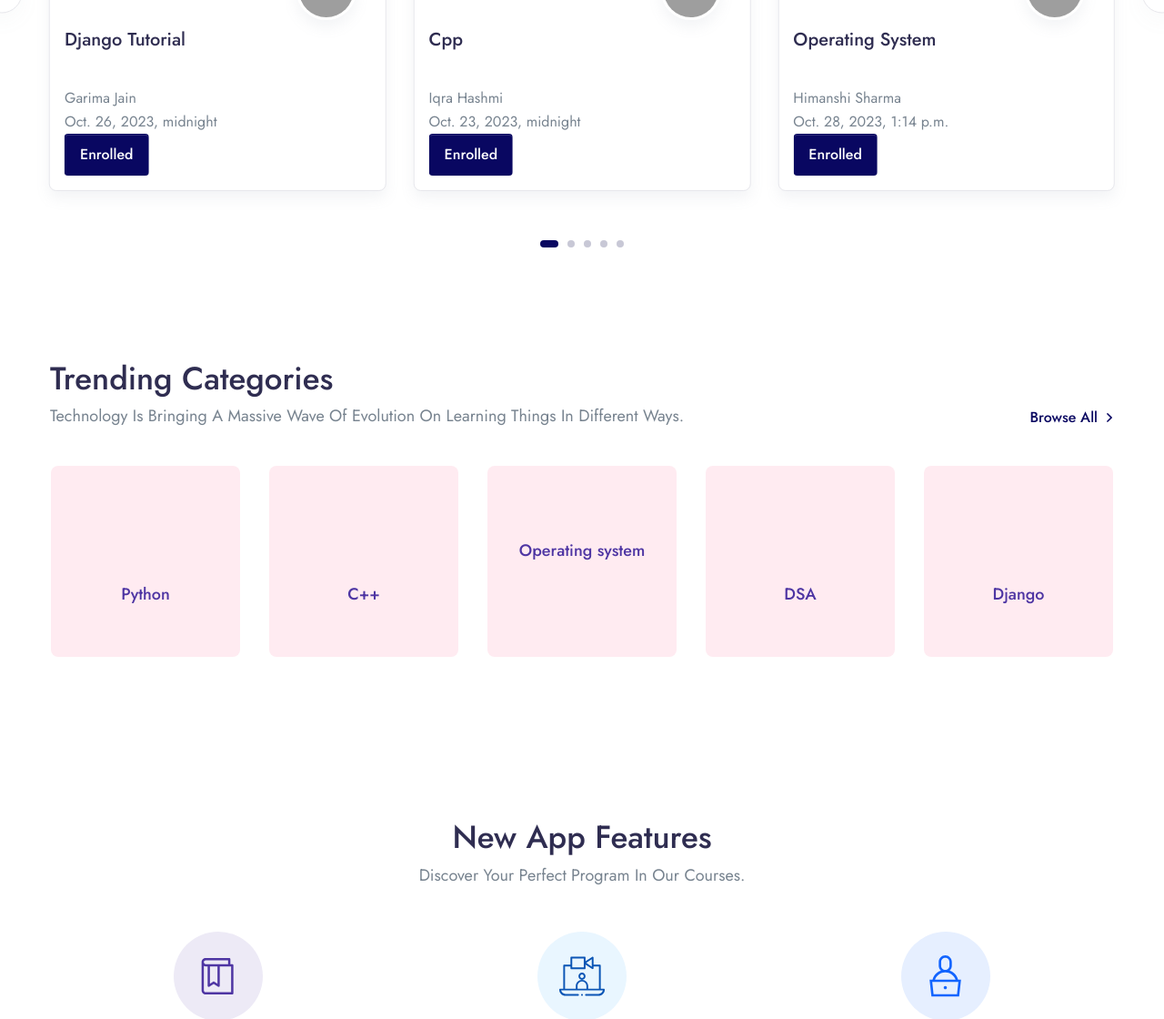
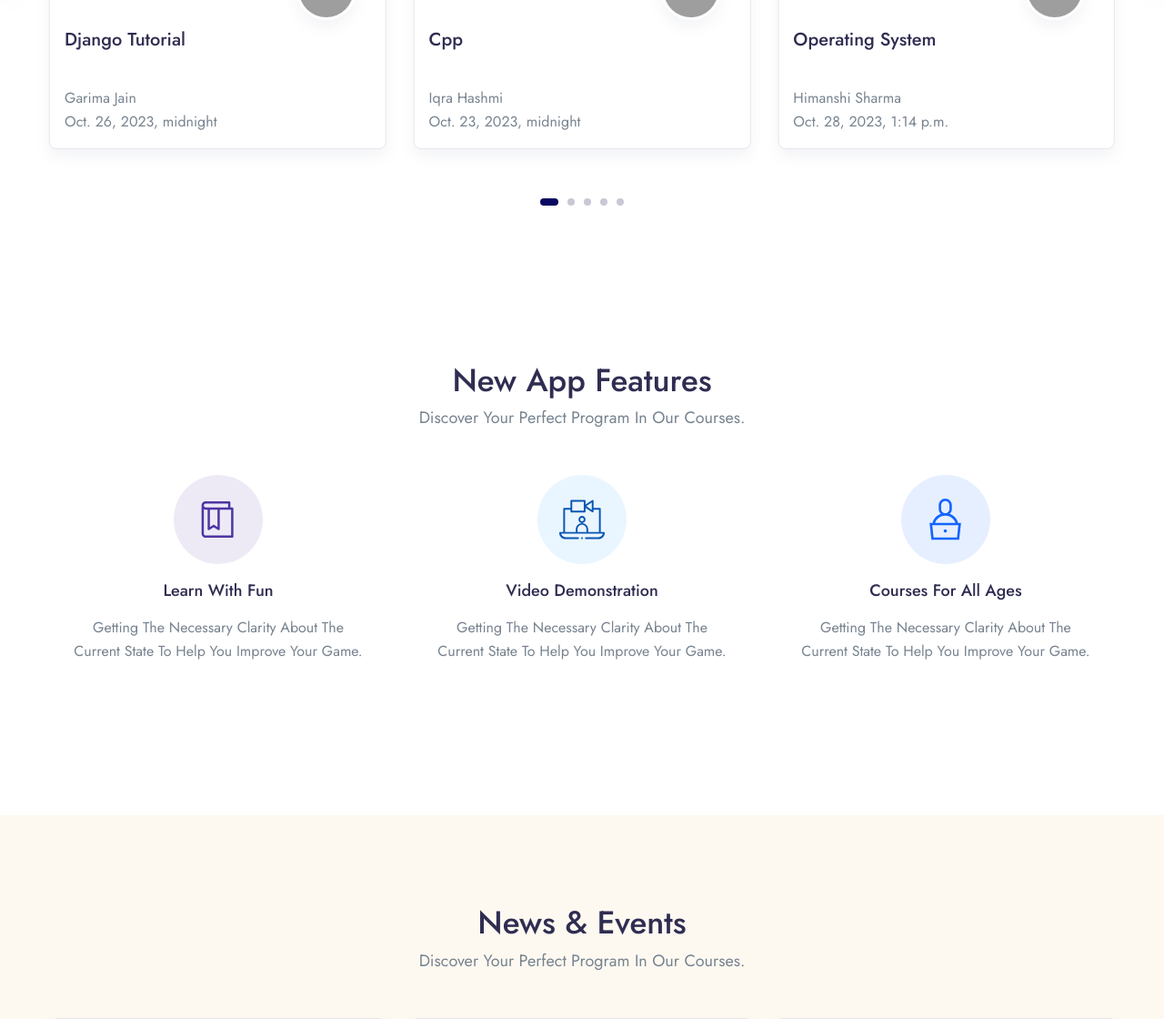
Before and after one commit to Garimajain08/Moonsite_LMS, a Django app: page / in a window 1280 px wide. Shown: the part 1129-2249 px from the top of the page at 91% size. Run offline with Django 4.2, Linux system fonts and the light colour scheme; data comes from the database, SQL or seed files in the repository; parts of the project's set-up code (start-up, migrations or seed data) failed here and were passed over; some libraries are stand-ins or nearby versions; grey boxes are pictures that could not be loaded.

Commit message:
modified

```diff
--- a/mysite/views.py
+++ b/mysite/views.py
@@ -11,7 +11,13 @@ def base(request):
     return render(request,'base.html')
 def logoutpage(request):
     logout(request)
-    return render(request,'main/index.html')
+    category = Categories.objects.all ()
+    course = Course.objects.all ()
+    teacher = Author.objects.all ()
+    print ( "categories only after login", category )
+    print ( teacher )
+
+    return render ( request, 'main/index.html', {"category": category, "course": course, "teacher": teacher} )
 def contact(request):
     category = Categories.objects.all ()
     course = Course.objects.all ()
@@ -19,11 +25,7 @@ def contact(request):
         name = request.object.get(name)
         email = request.object.get ( email)
         message = request.object.get(message)
-        obj =Contact(name=name,email=email,)
-
-
-
-        print("dsa")
+        obj =Contact(name=name,email=email)
     return render(request,'main/contact.html',{"category":category,"course":course})
 def aboutus(request):
     category = Categories.objects.all ()
@@ -33,14 +35,14 @@ def home(request):
     category = Categories.objects.all()
     course = Course.objects.all()
     teacher = Author.objects.all()
+    print("categories only after login",category)
     print(teacher)
     return render(request,'main/index.html',{"category":category,"course":course,"teacher":teacher})
 def course(request):
     category = Categories.objects.all()
     levels = Levels.objects.all()
+    print("Rimmimimim")
     course = Course.objects.all()
-
-
     return render(request,'main/single_course.html',{'categories':category,'levels':levels,"course":course,"category":category})
 def filter_courses(request):
     category = request.GET.getlist('category[]')
@@ -150,19 +152,23 @@ def profile_update(request):
 
         return redirect ( 'home' )
 def course_detalis(request,slug):
-    course = Course.objects.filter(slug=slug)
-    obj = Enrollment.objects.filter(user=request.user,course=course[0]).exists()
-    print(obj,course[0])
-    assign_discuss=False
-    if obj:
+
+      course = Course.objects.filter(slug=slug)
+      obj = Enrollment.objects.filter(course=course[0]).exists()
+      print(obj,course[0])
+      assign_discuss=False
+      if obj:
 
         assign_discuss=True
 
-    if course.exists():
+      if course.exists():
         course = course.first()
-    else:
+      else:
         return redirect('error')
-    return render (request,'course/course_detail.html',{'course':course,"assign_discuss":assign_discuss})
+      return render (request,'course/course_detail.html',{'course':course})
+
+
+
 def page_not_found(request):
     return render(request,'error/404.html')
 def discuss(request,slug):
@@ -190,13 +196,11 @@ def discuss(request,slug):
 def assignment(request,slug):
     course = Course.objects.filter ( slug=slug )[0]
     assignment = Assignment.objects.filter(course = course)[0]
-    enrolled = Enrollment.objects.filter(user = request.user,course=course).exists()
-    if enrolled:
-      score= Score.objects.filter(user_detail=request.user,assignment=assignment,course=course).exists()
-      if score:
+    score= Score.objects.filter(user_detail=request.user,assignment=assignment,course=course).exists()
+    if score:
         grad = Score.objects.get(user_detail=request.user,assignment=assignment,course=course)
         score=grad.grades
-      else:
+    else:
         score="Assignment not submitted"
     if request.method=="POST":
         user = request.user
--- a/templates/main/index.html
+++ b/templates/main/index.html
@@ -1,3 +1,4 @@
+
 {% extends 'base.html' %}
 {% block title%} Home {% endblock %}
 {% block content %}
@@ -129,7 +130,10 @@
                     {% if request.user.is_authenticated %}
             <a href="{% url 'course'%}" class="btn btn-tangerine btn-wide rounded-lg d-none d-lg-inline-block" data-aos="fade-up" data-aos-duration="200">VIEW COURSES</a>
                   {% else %}
-                      <a href="" class="btn btn-tangerine btn-wide rounded-lg d-none d-lg-inline-block" data-aos="fade-up" data-aos-duration="200">VIEW COURSES</a>
+                      <a href="{% url 'course'%}" class="btn btn-tangerine btn-wide rounded-lg d-none d-lg-inline-block" data-aos="fade-up" data-aos-duration="200">VIEW COURSES</a>
+
+<!--                      <a href="" class="btn btn-tangerine btn-wide rounded-lg d-none d-lg-inline-block" data-aos="fade-up" data-aos-duration="200">VIEW COURSES</a>-->
+
                     {% endif %}
                 </div>
             </div> <!-- / .row -->
@@ -227,10 +231,13 @@
 
 
                                                 <div class="rating">{{i.created_at}}</div>
-  <form method="post" action="enrollment/{{i.slug}}">
-                                    {% csrf_token %}
-                                 <button type="submit"  class="btn  btn-sm btn-primary">Enrolled</button>
-                                  </form>
+
+
+<!--  <form method="post" action="enrollment/{{i.slug}}">-->
+<!--                                    {% csrf_token %}-->
+<!--                                 <button type="submit"  class="btn  btn-sm btn-primary">Enrolled</button>-->
+<!--                                  </form>-->
+
                                             </div>
 
 
@@ -291,7 +298,11 @@
                     <div class="mx-n4 flickity-button-outset" data-flickity='{"pageDots": true, "prevNextButtons": true, "cellAlign": "left", "wrapAround": true, "imagesLoaded": true}'>
 
                         {% for i in course %}
-                           {% if i.category.id == cat.id %}
+
+
+
+<!--                           {% if i.category.id == cat.id %}-->
+
                         <div class="col-12 col-md-6 col-xl-4 col-wd-3 pb-4 pb-md-7" style="padding-right:15px;padding-left:15px;">
                             <!-- Card -->
                             <div class="card border shadow p-2 rounded-lg sk-fade">
@@ -381,9 +392,14 @@
                                 </div>
                             </div>
                         </div>
-{% else %}
 
-                          {% endif %}
+
+
+
+<!--{% else %}-->
+
+<!--                          {% endif %}-->
+
 {% endfor %}
 
 
@@ -398,48 +414,61 @@
 
     <!-- CATEGORIES
     ================================================== -->
-    <section class="py-5 py-md-8 bg-white">
-        <div class="container container-wd">
-            <div class="row align-items-end mb-md-7 mb-4">
-                <div class="col-md mb-4 mb-md-0">
-                    <h1 class="mb-1">Trending Categories</h1>
-                    <p class="font-size-lg mb-0 text-capitalize">Technology Is Bringing A Massive Wave Of Evolution On Learning Things In Different Ways. </p>
-                </div>
-                <div class="col-md-auto">
-                    <a href="#" class="d-flex align-items-center fw-medium">
-                        Browse All
-                        <div class="ms-2 d-flex">
-                            <!-- Icon -->
-                            <svg width="10" height="10" viewBox="0 0 10 10" fill="none" xmlns="http://www.w3.org/2000/svg">
-                                <path d="M7.7779 4.6098L3.32777 0.159755C3.22485 0.0567475 3.08745 0 2.94095 0C2.79445 0 2.65705 0.0567475 2.55412 0.159755L2.2264 0.487394C2.01315 0.700889 2.01315 1.04788 2.2264 1.26105L5.96328 4.99793L2.22225 8.73895C2.11933 8.84196 2.0625 8.97928 2.0625 9.1257C2.0625 9.27228 2.11933 9.4096 2.22225 9.51269L2.54998 9.84025C2.65298 9.94325 2.7903 10 2.9368 10C3.0833 10 3.2207 9.94325 3.32363 9.84025L7.7779 5.38614C7.88107 5.2828 7.93774 5.14484 7.93741 4.99817C7.93774 4.85094 7.88107 4.71305 7.7779 4.6098Z" fill="currentColor"/>
-                            </svg>
+<!--    <section class="py-5 py-md-8 bg-white">-->
+<!--        <div class="container container-wd">-->
+<!--            <div class="row align-items-end mb-md-7 mb-4">-->
+<!--                <div class="col-md mb-4 mb-md-0">-->
+<!--                    <h1 class="mb-1">Trending Categories</h1>-->
+<!--                    <p class="font-size-lg mb-0 text-capitalize">Technology Is Bringing A Massive Wave Of Evolution On Learning Things In Different Ways. </p>-->
+<!--                </div>-->
+<!--                <div class="col-md-auto">-->
 
-                        </div>
-                    </a>
-                </div>
-            </div>
+<!--                    <a href="#" class="d-flex align-items-center fw-medium">-->
+<!--                        Browse All-->
+<!--                        <div class="ms-2 d-flex">-->
+<!--                            &lt;!&ndash; Icon &ndash;&gt;-->
+<!--                            <svg width="10" height="10" viewBox="0 0 10 10" fill="none" xmlns="http://www.w3.org/2000/svg">-->
+<!--                                <path d="M7.7779 4.6098L3.32777 0.159755C3.22485 0.0567475 3.08745 0 2.94095 0C2.79445 0 2.65705 0.0567475 2.55412 0.159755L2.2264 0.487394C2.01315 0.700889 2.01315 1.04788 2.2264 1.26105L5.96328 4.99793L2.22225 8.73895C2.11933 8.84196 2.0625 8.97928 2.0625 9.1257C2.0625 9.27228 2.11933 9.4096 2.22225 9.51269L2.54998 9.84025C2.65298 9.94325 2.7903 10 2.9368 10C3.0833 10 3.2207 9.94325 3.32363 9.84025L7.7779 5.38614C7.88107 5.2828 7.93774 5.14484 7.93741 4.99817C7.93774 4.85094 7.88107 4.71305 7.7779 4.6098Z" fill="currentColor"/>-->
+<!--                            </svg>-->
 
-            <div class="row row-cols-2 row-cols-md-3 row-cols-xl-5 row-cols-wd-6">
-                {% for i in category %}
-                <div class="col mb-md-6 mb-4 px-2 px-md-4">
-                    <!-- Card -->
-                    <a href="#" class="card bg-lavender hover-gradient-1 rounded-lg p-md-5 p-3 h-210p text-center lift">
-                        <!-- Image -->
-                        <div class="mt-7 text-gigas display-4">
-                            <i class="{{i.icon}}"></i>
+<!--                        </div>-->
+<!--                    </a>-->
 
-                            <!-- Footer -->
-                            <div class="card-footer px-0 pb-0 pt-4">
-                                <h5 class="mb-0 line-clamp-2 text-gigas">{{i}}</h5>
-                            </div>
-                        </div>
-                    </a>
-                </div>
-                 {% endfor %}
+<!--&lt;!&ndash;                    <a href="#" class="d-flex align-items-center fw-medium">&ndash;&gt;-->
+<!--&lt;!&ndash;                        Browse All&ndash;&gt;-->
+<!--&lt;!&ndash;                        <div class="ms-2 d-flex">&ndash;&gt;-->
+<!--&lt;!&ndash;                            &lt;!&ndash; Icon &ndash;&gt;&ndash;&gt;-->
+<!--&lt;!&ndash;                            <svg width="10" height="10" viewBox="0 0 10 10" fill="none" xmlns="http://www.w3.org/2000/svg">&ndash;&gt;-->
+<!--&lt;!&ndash;                                <path d="M7.7779 4.6098L3.32777 0.159755C3.22485 0.0567475 3.08745 0 2.94095 0C2.79445 0 2.65705 0.0567475 2.55412 0.159755L2.2264 0.487394C2.01315 0.700889 2.01315 1.04788 2.2264 1.26105L5.96328 4.99793L2.22225 8.73895C2.11933 8.84196 2.0625 8.97928 2.0625 9.1257C2.0625 9.27228 2.11933 9.4096 2.22225 9.51269L2.54998 9.84025C2.65298 9.94325 2.7903 10 2.9368 10C3.0833 10 3.2207 9.94325 3.32363 9.84025L7.7779 5.38614C7.88107 5.2828 7.93774 5.14484 7.93741 4.99817C7.93774 4.85094 7.88107 4.71305 7.7779 4.6098Z" fill="currentColor"/>&ndash;&gt;-->
+<!--&lt;!&ndash;                            </svg>&ndash;&gt;-->
 
-            </div>
-        </div>
-    </section>
+<!--                        </div>-->
+<!--&lt;!&ndash;                    </a>&ndash;&gt;-->
+
+<!--                </div>-->
+<!--            </div>-->
+
+<!--            <div class="row row-cols-2 row-cols-md-3 row-cols-xl-5 row-cols-wd-6">-->
+<!--                {% for i in category %}-->
+<!--                <div class="col mb-md-6 mb-4 px-2 px-md-4">-->
+<!--                    &lt;!&ndash; Card &ndash;&gt;-->
+<!--                    <a href="#" class="card bg-lavender hover-gradient-1 rounded-lg p-md-5 p-3 h-210p text-center lift">-->
+<!--                        &lt;!&ndash; Image &ndash;&gt;-->
+<!--                        <div class="mt-7 text-gigas display-4">-->
+<!--                            <i class="{{i.icon}}"></i>-->
+
+<!--                            &lt;!&ndash; Footer &ndash;&gt;-->
+<!--                            <div class="card-footer px-0 pb-0 pt-4">-->
+<!--                                <h5 class="mb-0 line-clamp-2 text-gigas">{{i}}</h5>-->
+<!--                            </div>-->
+<!--                        </div>-->
+<!--                    </a>-->
+<!--                </div>-->
+<!--                 {% endfor %}-->
+
+<!--            </div>-->
+<!--        </div>-->
+<!--    </section>-->
 
     <!-- ICON BLOCKS
     ================================================== -->
@@ -652,7 +681,7 @@
                                 <div class="card-zoom position-relative">
                                     <a href="{% url 'game' %}" class="card-img d-block sk-thumbnail img-ratio-8"><img class="rounded shadow-light-lg img-fluid" src="/static/assets/img/post/post-7.jpg" alt="..."></a>
 
-                                    <a href="{% url 'game' }" class="badge sk-fade-bottom badge-lg badge-purple badge-pill badge-float bottom-0 left-0 mb-4 ms-4 px-5 me-4">
+                                    <a href="{% url 'game' %}" class="badge sk-fade-bottom badge-lg badge-purple badge-pill badge-float bottom-0 left-0 mb-4 ms-4 px-5 me-4">
                                         <span class="text-white fw-normal font-size-sm">
 
 
@@ -689,7 +718,7 @@
                                     </ul>
 
                                     <!-- Heading -->
-                                    <a href="#" class="d-block"><h5 class="line-clamp-2 h-48 h-lg-52 mb-2">"Test Your Tech IQ: Where Knowledge Meets Innovation!"</h5></a>
+                                    <a href="{% url 'game' % }" class="d-block"><h5 class="line-clamp-2 h-48 h-lg-52 mb-2">"Test Your Tech IQ: Where Knowledge Meets Innovation!"</h5></a>
                                 </div>
                             </div>
                         </div>
@@ -731,7 +760,7 @@
                                     </ul>
 
                                     <!-- Heading -->
-                                    <a href="#" class="d-block"><h5 class="line-clamp-2 h-48 h-lg-52 mb-2">Unearth the Adventure: X Marks the Spot!</h5></a>
+                                    <a href="{% url 'treasure_hunt' %}" class="d-block"><h5 class="line-clamp-2 h-48 h-lg-52 mb-2">Unearth the Adventure: X Marks the Spot!</h5></a>
                                 </div>
                             </div>
                         </div>
```
Also changed, not shown: templates/ajax/course.html (+53 -35 lines), templates/course/course_detail.html (+12 -8 lines), templates/main/single_course.html (+5 -5 lines).
